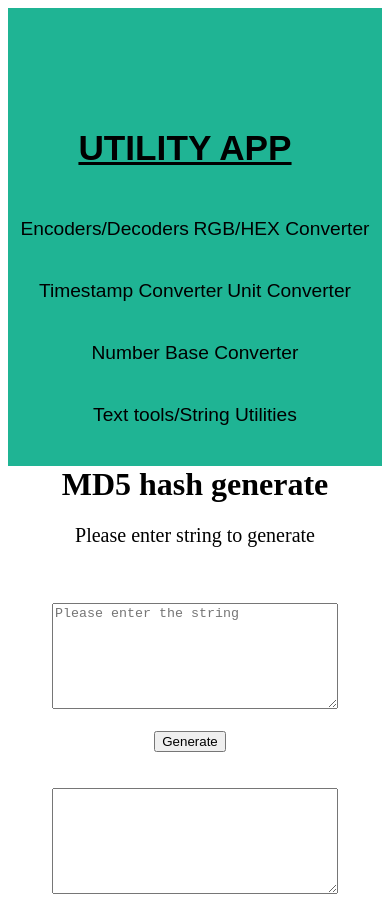
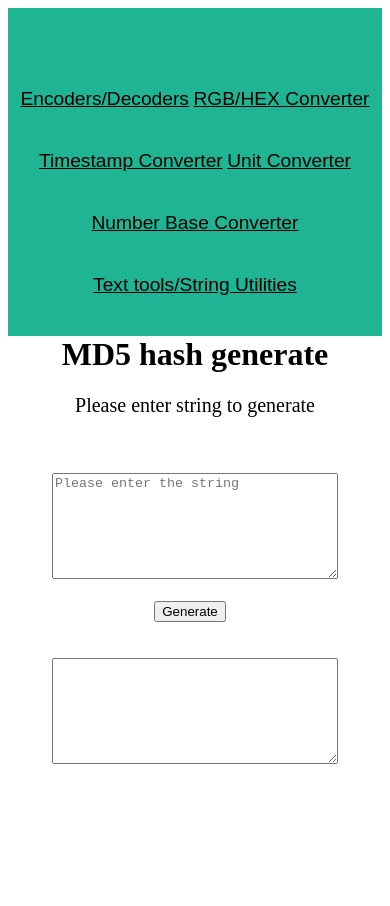
Before and after one commit to VRCHAND/UtilityWebpage, a website: page encoder-decoder/md5hash.html in a window 390 px wide. After the commit the page ends 844 px from the top, so only its background shows below. Drawn offline with nearby package versions, Linux system fonts and the light colour scheme.

Commit message:
small screen dispaly update

```diff
--- a/encoder-decoder/md5hash.html
+++ b/encoder-decoder/md5hash.html
@@ -14,13 +14,12 @@
 <body>
     <header  class="header">
         <nav>
-            <a href="../encoders-and-decoders.html" class="nav-home">UTILITY APP</a>
-            <a href="../encoders-and-decoders.html" class="nav-style">Encoders/Decoders</a>
-            <a href="../rgb-hex_converter.html" class="nav-style">RGB/HEX Converter</a>
-            <a href="../timestamp/timestamp.html" class="nav-style">Timestamp Converter</a>
-            <a href="../temperature/temperature.html" class="nav-style">Unit Converter</a>
-            <a href="../numberbaseconverter/baseconverter.html" class="nav-style">Number Base Converter</a>
-            <a href="../stringcount/stringcount.html" class="nav-style">Text tools/String Utilities</a>
+             <li class="nav-style"><a href="../encoders-and-decoders.html">Encoders/Decoders</a></li>
+             <li class="nav-style"><a href="../rgb-hex_converter.html">RGB/HEX Converter</a></li>
+             <li class="nav-style"><a href="../timestamp/timestamp.html">Timestamp Converter</a></li>
+             <li class="nav-style"><a href="../temperature/temperature.html">Unit Converter</a></li>
+             <li class="nav-style"><a href="../numberbaseconverter/baseconverter.html">Number Base Converter</a></li>
+             <li class="nav-style"><a href="../stringcount/stringcount.html">Text tools/String Utilities</a></li>
         </nav>
     </header>
     <div class="field">
--- a/index.css
+++ b/index.css
@@ -260,7 +260,7 @@ a:active {
   }
 
   .displays {
-    display: block;
+    display: flex;
     font-size: 30px;
     color: black;
     text-align: left;
```
Also changed, not shown: encoder-decoder/sha256.html (+6 -6 lines), encoder-decoder/sha512.html (+6 -6 lines).
